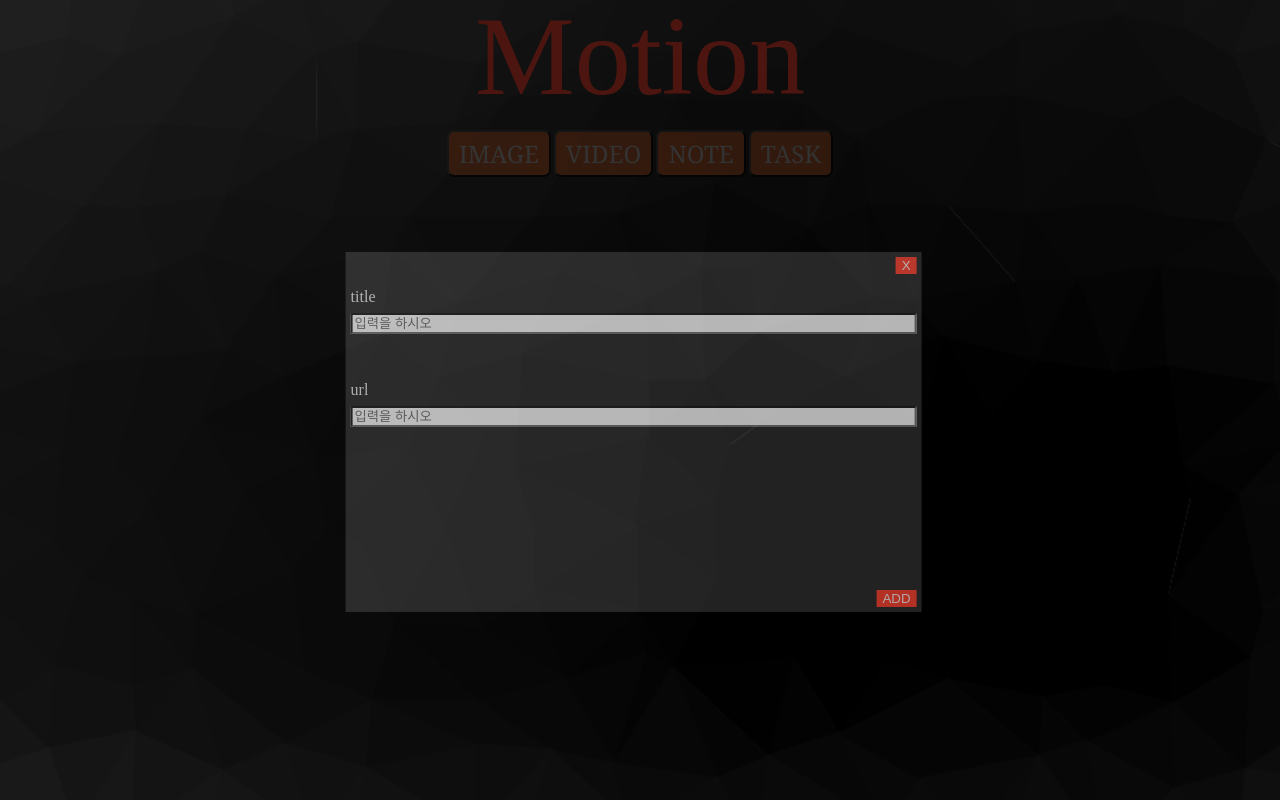
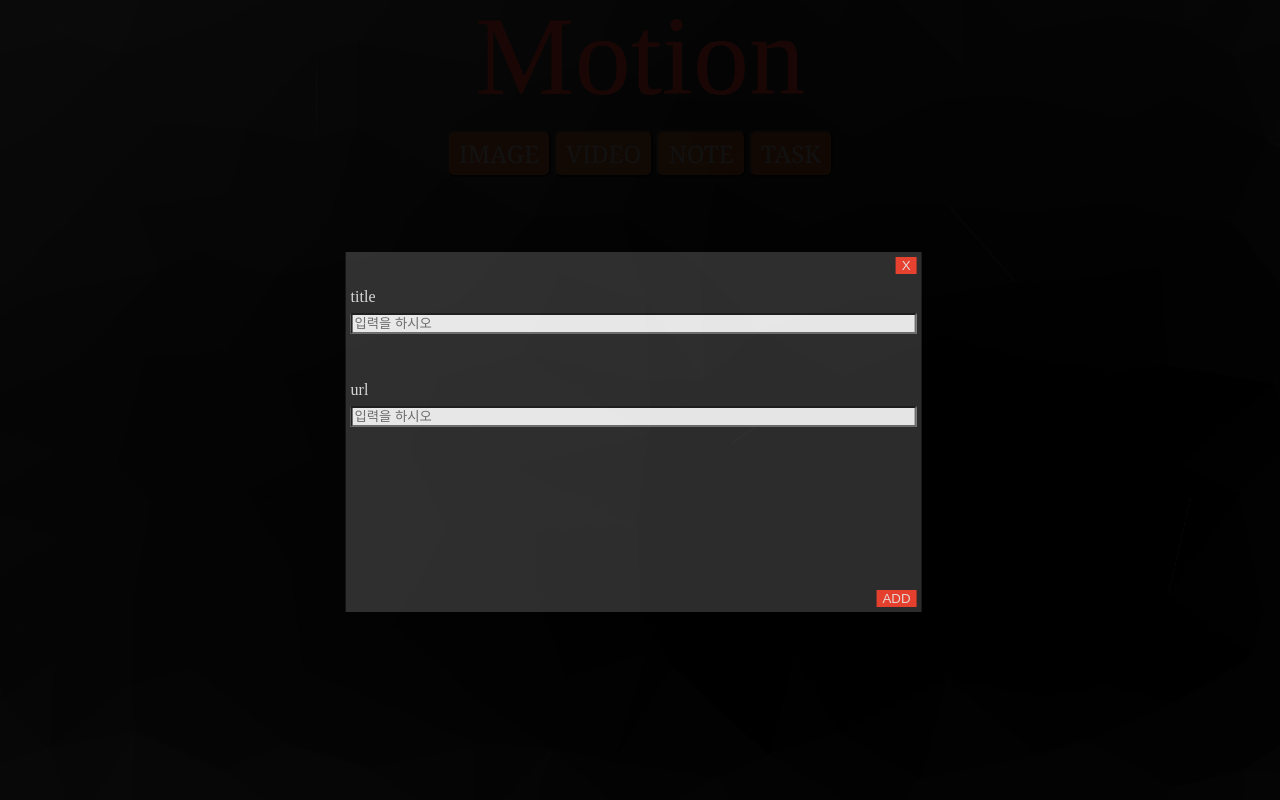
Before and after one commit to YeonghunKO/motion_projec_ts, a website built with webpack: page src/index.html in a window 1280 px wide. Both pictures are taken after a click on the button "IMAGE". Built offline with nearby package versions, Linux system fonts and the light colour scheme.

Commit message:
modal opacity transition added

```diff
--- a/src/scss/_Modal.scss
+++ b/src/scss/_Modal.scss
@@ -1,18 +1,20 @@
 @import '_variables';
 
 .modal_container {
-  display: none;
+  visibility: hidden;
   position: absolute;
   top: 0;
   left: 0;
   color: $lightWhite;
   background: black;
-  opacity: 0.7;
   width: 100vw;
   height: 100vh;
+  opacity: 0;
+  transition: all 0.5s;
 
   &.show {
-    display: block;
+    opacity: 0.9;
+    visibility: visible;
   }
 
   & .modal_info_box {
--- a/src/utils/dom.ts
+++ b/src/utils/dom.ts
@@ -38,9 +38,9 @@ const createModalInfoBox = ({
   <button type='button' class='modal_info_button close'>X</button>
   <div>
    <label>${titleName}</label>
-   <input type='text' placeholder='입력을 하시오' class='title_input'/>
+   <input type='text' placeholder='입력을 하시오' class='title_input'>
    <label>${bodyName}</label>
-   <input type='text' placeholder='입력을 하시오' class='body_input'/>
+   <input type='text' placeholder='입력을 하시오' class='body_input'>
    </div>
    <button type='button' class='modal_info_button add'>ADD</button>
    `;
```
